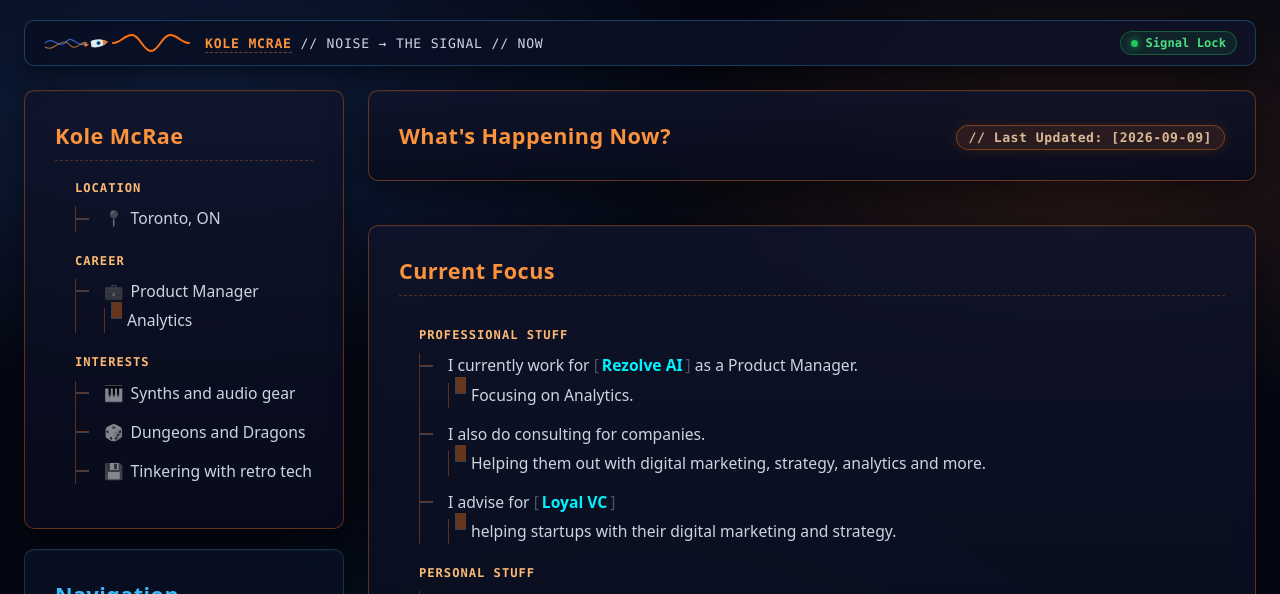
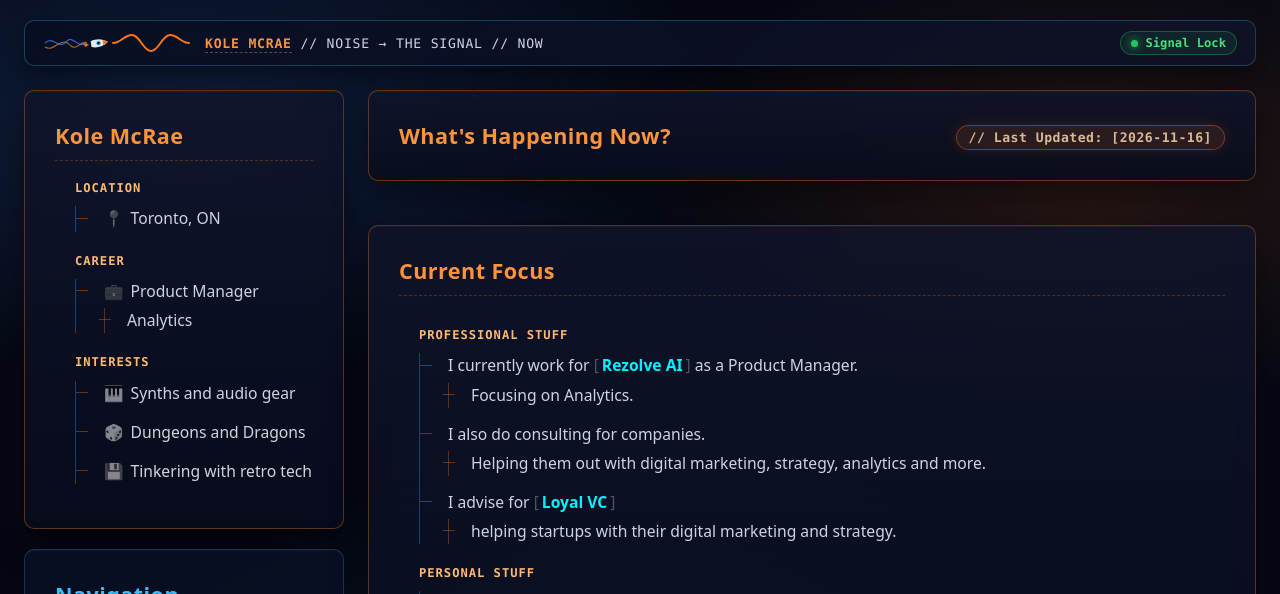
Before and after one commit to kolemcrae/kolemcrae.github.io, a plain HTML site: page now.html in a window 1280 px wide. Shown: the top 594 px of the page. Drawn offline with Linux system fonts and the light colour scheme.

Commit message:
Fix nested bullet connectors and update Now page timestamp

```diff
--- a/now.html
+++ b/now.html
@@ -139,7 +139,7 @@
             <header class="panel panel-signal" style="margin-bottom: 20px;">
                 <h2 class="panel-title header-with-timestamp" style="margin-bottom: 0; border-bottom: none; padding-bottom: 0;">
                     <span>What's Happening Now?</span>
-                    <time class="timestamp">// Last Updated: [2026-09-09]</time>
+                    <time class="timestamp">// Last Updated: [2026-11-16]</time>
                 </h2>
             </header>
 
--- a/signal.css
+++ b/signal.css
@@ -324,17 +324,20 @@ body.signal-home {
     margin-bottom: 0;
 }
 
-.tree-list ul li::before {
+.tree-list ul li::before,
+.tree-list ul ul li::before {
     content: "";
     position: absolute;
     left: -18px;
     top: 0.72em;
     width: 12px;
     height: 1px;
+    border: none;
     background: rgba(56, 189, 248, 0.35);
 }
 
-.panel-signal .tree-list ul li::before {
+.panel-signal .tree-list ul li::before,
+.panel-signal .tree-list ul ul li::before {
     background: rgba(249, 115, 22, 0.38);
 }
 
```
